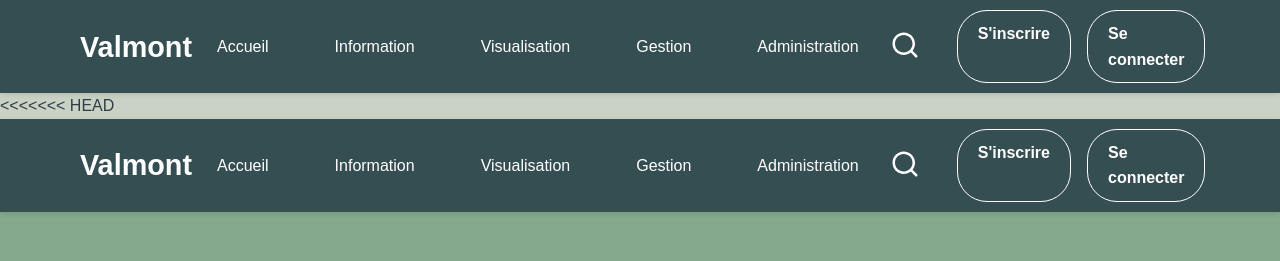
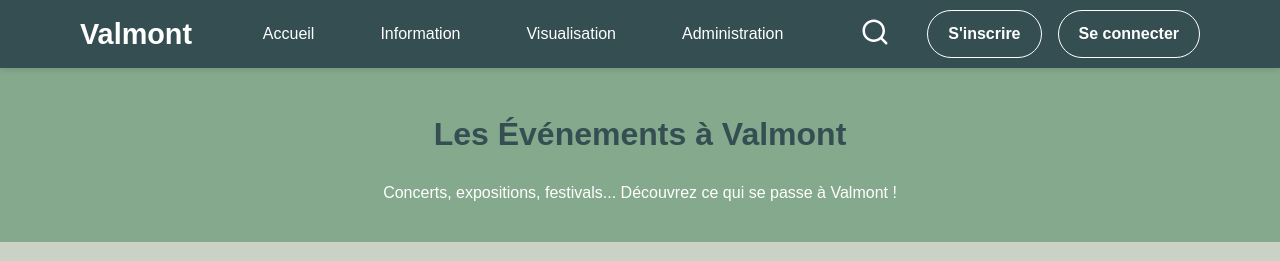
Before and after one commit to Myri23/Valmont, a Symfony app: template templates/home/event.html.twig in a window 1280 px wide. Shown: the top 261 px of the page. Run offline with Twig, Linux system fonts and the light colour scheme; the template is opened without the code that fills it, so the values that code supplies are empty; style sheets or scripts are compiled from the project's sources; some libraries are stand-ins or nearby versions.

Commit message:
accès onglet gestion

```diff
--- a/templates/base.html.twig
+++ b/templates/base.html.twig
@@ -14,8 +14,11 @@
                     <a class="nav-link" href="{{ path('home') }}">Accueil</a>
                     <a class="nav-link active" href="{{ path('ville') }}">Information</a>
                     <a class="nav-link active" href="{{ app.request.uri }}">Visualisation</a>
-                    <a class="nav-link active" href="{{ app.request.uri }}">Gestion</a>
-                    <a class="nav-link active" href="{{ app.request.uri }}">Administration</a>
+    {% if is_granted('ROLE_AVANCE') or is_granted('ROLE_EXPERT') %}
+    <a class="nav-link" href="{{ path('objets') }}">Gestion</a>
+{% endif %}
+
+    <a class="nav-link active" href="{{ app.request.uri }}">Administration</a>
                 </div>
                 <div class="navbar-buttons">
                     <button id="btn-search" class="btn btn-search">
--- a/templates/home/event.html.twig
+++ b/templates/home/event.html.twig
@@ -2,26 +2,6 @@
 
 {% block body %}
 <body>
-<<<<<<< HEAD
-    <nav class="navbar">
-        <div class="container-nav">
-            <a class="navbar-brand" href="#">Valmont</a>
-            <div class="navbar-links">
-                <a class="nav-link" href="{{ path('home') }}">Accueil</a>
-                <a class="nav-link active" href="{{ path('ville') }}">Information</a>
-                <a class="nav-link active" href="{{ app.request.uri }}">Visualisation</a>
-                <a class="nav-link active" href="{{ path('objets') }}">Gestion</a>
-                <a class="nav-link active" href="{{ app.request.uri }}">Administration</a>
-            </div>
-            <div class="navbar-buttons">
-                <button class="btn btn-search">
-                    <img src="{{ asset('images/search.svg') }}" alt="Recherche">
-                </button>
-                <a href="{{ path('formulaire') }}" class="btn btn-auth">S'inscrire</a>
-                <a href="{{ path('connexion') }}" class="btn btn-auth">Se connecter</a>
-            </div>
-        </div>
-    </nav>
 
     <header class="hero">
         <h1>Les Événements à Valmont</h1>
```
Also changed, not shown: src/Controller/ObjetConnecteController.php (+1 -10 lines), src/Entity/Utilisateur.php (+67 -1 lines), 1 other file.
